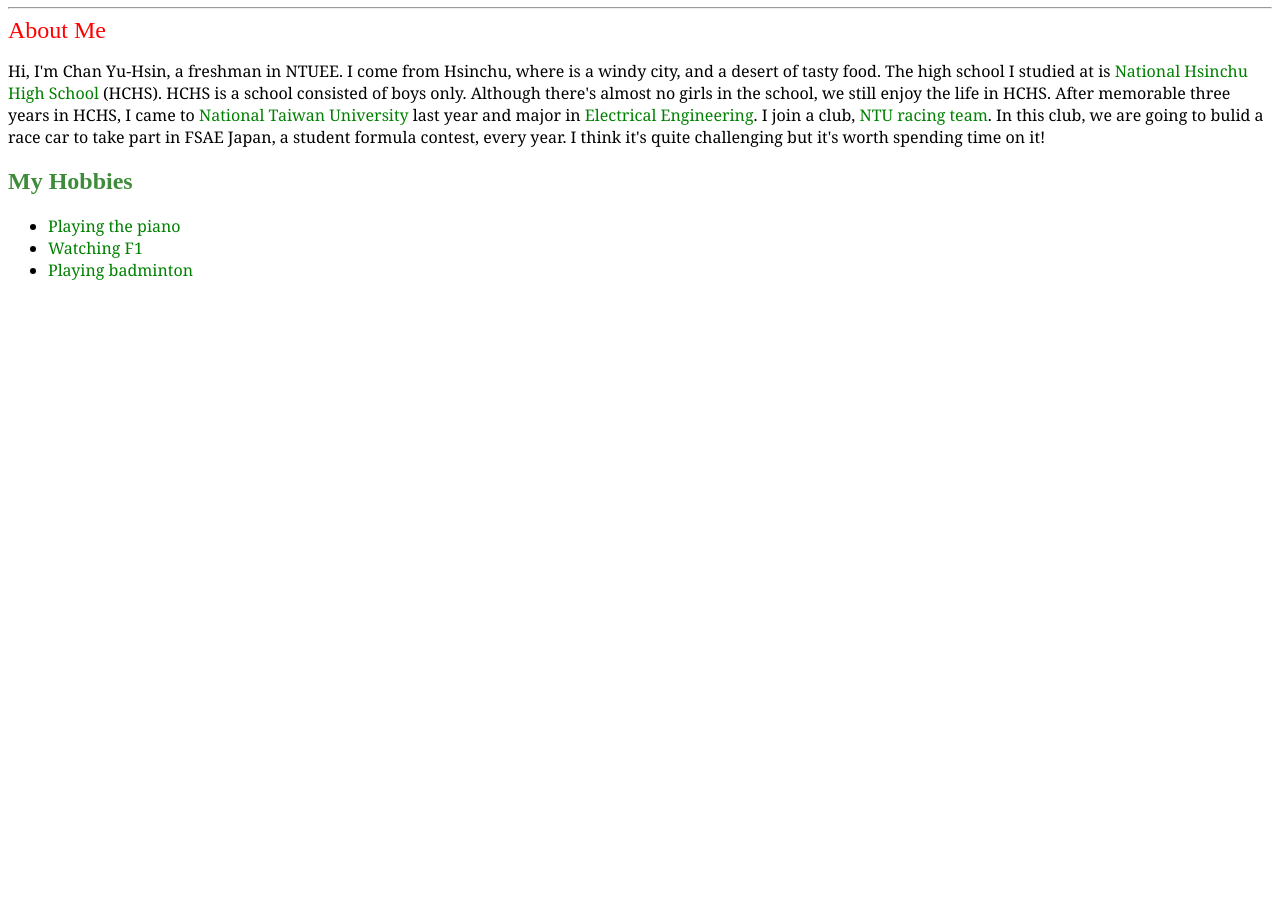
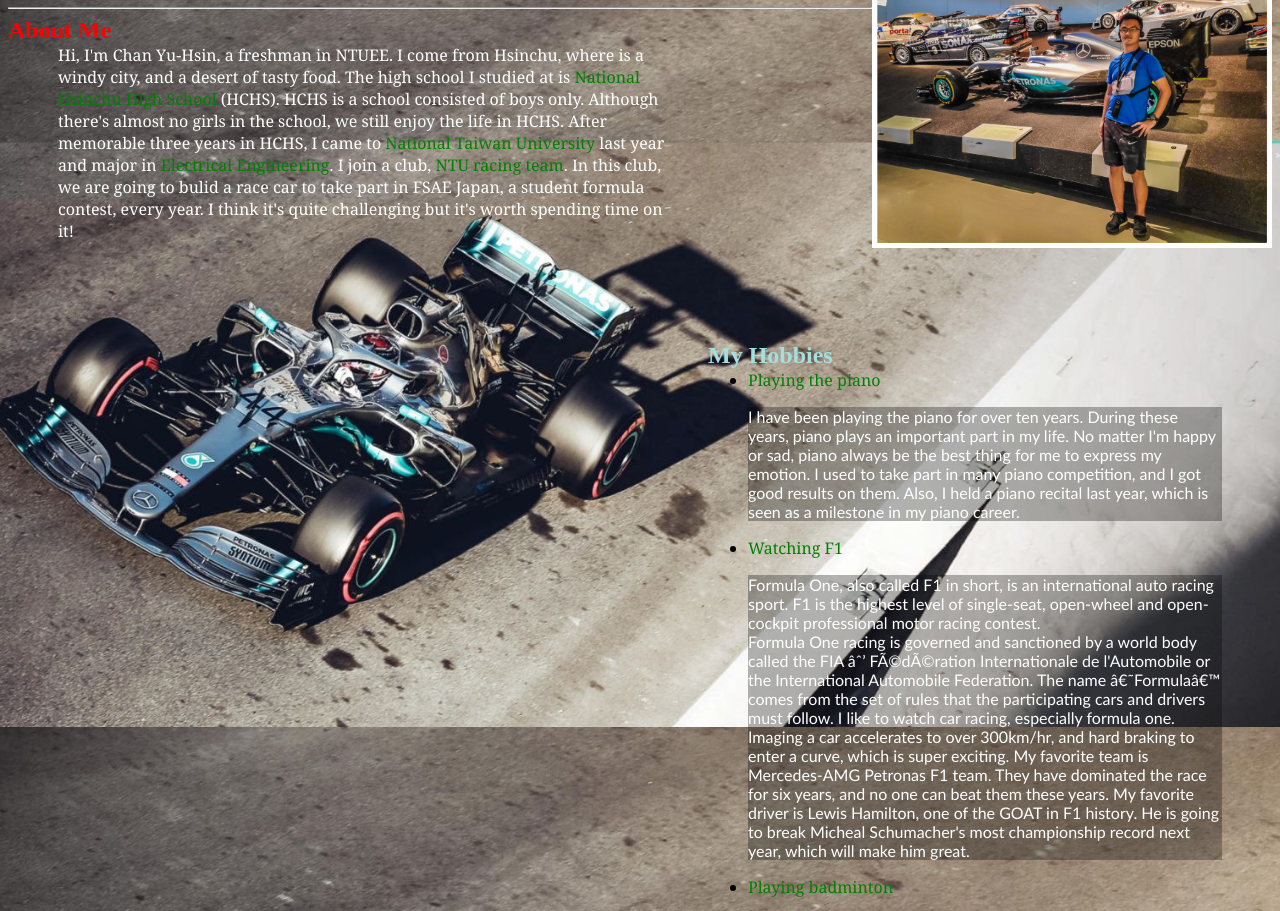
Before and after one commit to yuhsinchan/yuhsinchan.github.io, a plain HTML site: page index.html in a window 1280 px wide. Shown: the part 73-984 px from the top of the page. Before the commit the page ends 800 px from the top, so only its background shows below. Drawn offline with Linux system fonts and the light colour scheme.

Commit message:
Update index.html

```diff
--- a/index.html
+++ b/index.html
@@ -1,8 +1,8 @@
 <!DOCTYPE html>
 <html>
 <head>
-    <title>Yu-Hsin Chan</title>
-    <link rel="Shortcut Icon" type="image/x-icon" href="favicon.ico">
+    <title>Page Title</title>
+    <link rel="Shortcut Icon" type="image/x-icon" href="favicon.ico" />
     <mata charset="UTF-8">
     <style>
         a:link {
@@ -25,13 +25,30 @@
             background-color: transparent;
             text-decoration: underline;
         }
+        body {
+            background-image: url('lewishamilton.jpeg');
+            background-repeat: no-repeat;
+            background-attachment: fixed;
+            background-size: cover;
+        }
+        #hi{
+            margin : 0px 600px 0px 50px
+        }
+        #hello{
+            margin : 100px 50px 0px 700px
+        }
+        #dao{
+            margin : 0px 50px 0px 700px
+        }
     </style>
 </head>
 <body>
-    <h1 style = "color:DodgerBlue; text-align:center"> Chan Yu-Hsin's Personal Page </h1>
+    <h1 style = "color:rgb(163, 223, 223); text-align:center;"> Chan Yu-Hsin's Personal Page
+    <a href = "https://www.mercedes-benz.com/en/classic/museum/" alt = "this is in benz museum" target = "_blank">
+    <img src = "Me.jpeg" alt = "me" style = "float:right;width:400px; height:300px;"></a></h1>
     <hr>
-    <font color = red style = "font-size:150%"> About Me<br> </font>
-    <p style = "font-family:georgia;"> Hi, I'm Chan Yu-Hsin, a freshman in NTUEE. I come from Hsinchu,
+    <font color = red style = "font-size:150%"> <b>About Me</b><br> </font>
+    <p style = "font-family:georgia;color:white" id = "hi"> Hi, I'm Chan Yu-Hsin, a freshman in NTUEE. I come from Hsinchu,
         where is a windy city, and a desert of tasty food. The high school I studied at is
         <a href = "http://www.hchs.hc.edu.tw/" alt = "National Hsinchu High School"> National Hsinchu High School </a>
         (HCHS). HCHS is a school consisted of boys only. Although there's almost no girls in the school, we still enjoy the life
@@ -41,11 +58,24 @@
         this club, we are going to bulid a race car to take part in FSAE Japan, a student formula contest, every year. I think
         it's quite challenging but it's worth spending time on it!
     </p>
-    <h2 style = "color:rgb(62, 140, 59)"> My Hobbies </h2>
-    <ul style = "font-family:georgia;">
+    <h2 id = "hello" style = "color:rgb(163, 223, 223)"> My Hobbies </h2>
+    <ul id = "dao" style = "font-family:georgia;">
         <li> <a href = "https://www.steinway.com/" alt = "Steinway and sons" target = "_blank">Playing the piano </a></li>
+        <p style = "background-color:rgb(0, 0, 0, .3);color:white; font-family:calibri;"> I have been playing the piano for over ten years. During these years, piano plays an important part in my life. No matter
+        I'm happy or sad, piano always be the best thing for me to express my emotion. I used to take part in many piano competition,
+        and I got good results on them. Also, I held a piano recital last year, which is seen as a milestone in my piano career.
         <li> <a href = "https://www.formula1.com/" alt = "F1" target = "_blank"> Watching F1 </a></li>
+        <p style = "background-color:rgb(0, 0, 0, .3);color:white; font-family:calibri;"> Formula One, also called F1 in short, is an international auto racing sport. F1 is the highest level of single-seat,
+        open-wheel and open-cockpit professional motor racing contest.<br>Formula One racing is governed and sanctioned by a world body called the FIA − Fédération Internationale de l'Automobile or the International
+        Automobile Federation. The name ‘Formula’ comes from the set of rules that the participating cars and drivers must follow. I like to watch car racing, especially formula one. Imaging a car accelerates to over
+        300km/hr, and hard braking to enter a curve, which is super exciting. My favorite team is Mercedes-AMG Petronas F1 team. They have dominated the race for six years, and no one can beat them these years. My
+        favorite driver is Lewis Hamilton, one of the GOAT in F1 history. He is going to break Micheal Schumacher's most championship record next year, which will make him great.</p>
         <li> <a href = "https://bwf.tournamentsoftware.com/" alt = "BWF" target = "_blank"> Playing badminton </a></li>
+        <p style = "background-color:rgb(0, 0, 0, .3);color:white; font-family:calibri;"> I started to play badminton when I was eleven, and it's a pretty interesting sport. I play men's double, because it can let me make
+        good use of my advantages. I can smash the ball brutally, so when the opponent hit the ball high in the air, I will let them know how fast my smash is. However, I move slowly on the court, so I can't
+        play single because it demands quickness and speed. My favorite player is Tai Tsu-ying, the best women's single player in the world. She has fabulous skill, and every time when I watch her game,
+        I can't close my mouth because I can't imagine why a human can let the ball fly in such a wierd route, and the only thing the opponent can do is to see the ball fall on the ground.
     </ul>
+<marquee style="background-color:rgb(67, 171, 175, 0.5);color:rgb(52, 50, 60); font-family:courirer; font-size:100%"> <i>Thanks for browsing my personal page </i></marquee>
 </body>
 </html>
```
